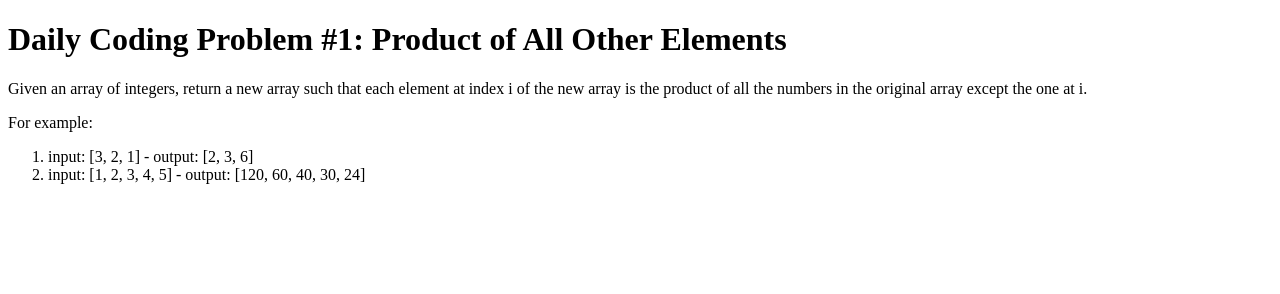
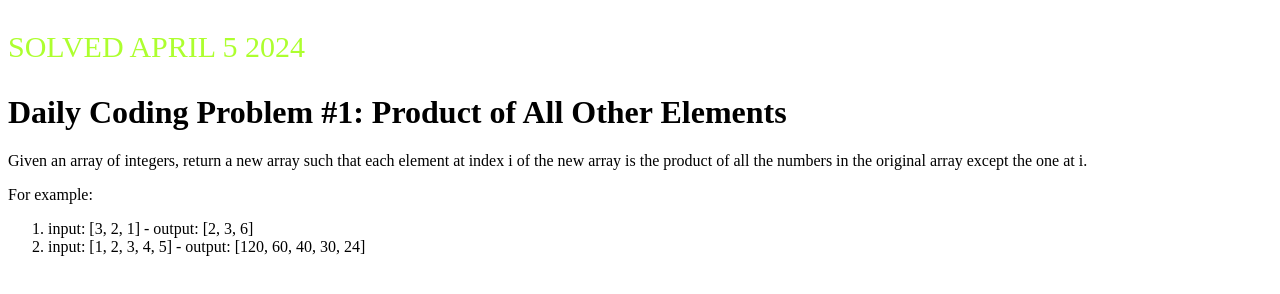
Before and after one commit to SidneyBuckner/daily-coding-problem-2024, a website: page 1-arrays/1-productOfElements/day2/day2.html in a window 1280 px wide. Drawn offline with Linux system fonts and the light colour scheme.

Commit message:
Adding note that problem was solved today in HTML

```diff
--- a/1-arrays/1-productOfElements/day2/day2.html
+++ b/1-arrays/1-productOfElements/day2/day2.html
@@ -10,6 +10,7 @@
 
   <body>
     <div id="app">
+      <p style="color:greenyellow;font-size:30px;">SOLVED APRIL 5 2024</p>
       <h1>Daily Coding Problem #1: Product of All Other Elements</h1>
       <p>Given an array of integers, return a new array such that each element at index i of the new array is the product of all the numbers in the original array except the one at i.</p>
       <p>For example:
```
